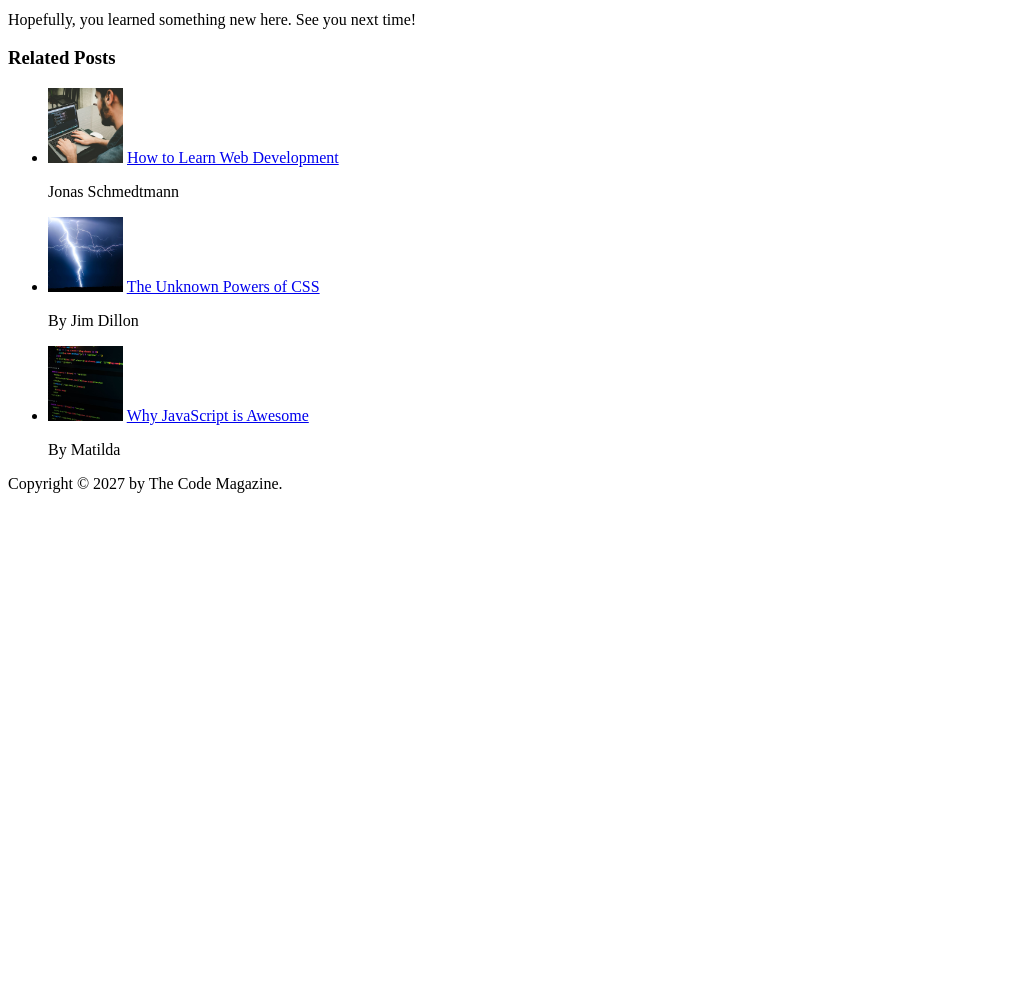
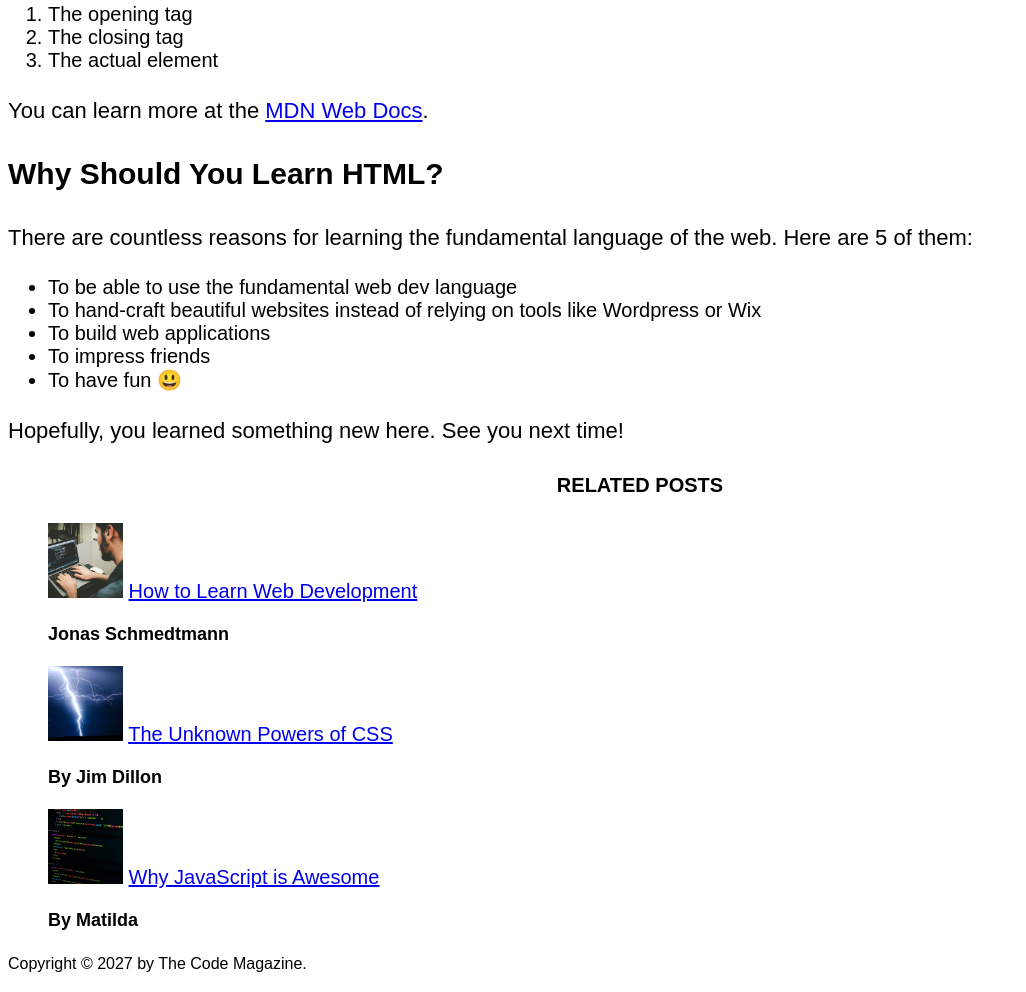
Before and after one commit to ZacharyPataky/basic-html-css-course, a plain HTML site: page 03-css-fundamentals/index.html in a window 1280 px wide. Shown: the part 981-1973 px from the top of the page, without its empty margins (0-1026 px from the left). Before the commit the page ends 1482 px from the top, so only its background shows below. Drawn offline with Linux system fonts and the light colour scheme.

Commit message:
Covered sections on selectors

```diff
--- a/03-css-fundamentals/index.html
+++ b/03-css-fundamentals/index.html
@@ -26,7 +26,7 @@
             <h2>The Basic Language of the Web: HTML</h2>
 
             <img src="img/laura-jones.jpg" alt="Headshot of Laura Jones" width="50" height="50">
-            <p>Posted by Laura Jones on Monday, June 21st 2027</p>
+            <p id="author">Posted by Laura Jones on Monday, June 21st 2027</p>
 
             <img src="img/post-img.jpg" alt="HTML code on a screen" width="500" height="200">
         </header>
@@ -68,27 +68,29 @@
     </article>
 
     <aside>
-        <h3>Related Posts</h3>
-        <ul>
+        <h4>Related Posts</h4>
+        <ul class="related">
             <li>
                 <img src="img/related-1.jpg" alt="Person programming" width="75" height="75">
                 <a href="#">How to Learn Web Development</a>
-                <p>Jonas Schmedtmann</p>
+                <p class="related-author">Jonas Schmedtmann</p>
             </li>
             <li>
                 <img src="img/related-2.jpg" alt="Lightning" width="75" height="75">
                 <a href="#">The Unknown Powers of CSS</a>
-                <p>By Jim Dillon</p>
+                <p class="related-author">By Jim Dillon</p>
             </li>
             <li>
                 <img src="img/related-3.jpg" alt="JavaScript code on a screen" width="75" height="75">
                 <a href="#">Why JavaScript is Awesome</a>
-                <p>By Matilda</p>
+                <p class="related-author">By Matilda</p>
             </li>
         </ul>
     </aside>
 
-    <footer>Copyright &copy; 2027 by The Code Magazine.</footer>
+    <footer>
+        <p id="copyright">Copyright &copy; 2027 by The Code Magazine.</p>
+    </footer>
 </body>
 
 </html>
--- a/03-css-fundamentals/style.css
+++ b/03-css-fundamentals/style.css
@@ -1,3 +1,67 @@
+h1,
+h2,
+h3,
+h4,
+p,
+li {
+  font-family: sans-serif;
+}
+
 h1 {
-  color: blue;
+  font-size: 26px;
+  font-style: italic;
+  text-transform: uppercase;
 }
+
+h2 {
+  font-size: 40px;
+}
+
+h3 {
+  font-size: 30px;
+}
+
+h4 {
+  font-size: 20px;
+  text-align: center;
+  text-transform: uppercase;
+}
+
+p {
+  font-size: 22px;
+  line-height: 1.5;
+}
+
+li {
+  font-size: 20px;
+}
+
+/* footer p {
+  font-size: 16px;
+} */
+
+/* article header p {
+  font-style: italic;
+} */
+
+#author {
+  font-size: 18px;
+  font-style: italic;
+}
+
+#copyright {
+  font-size: 16px;
+}
+
+.related-author {
+  font-size: 18px;
+  font-weight: bold;
+}
+
+/* ul {
+  list-style: none;
+} */
+
+.related {
+  list-style: none;
+}
```
